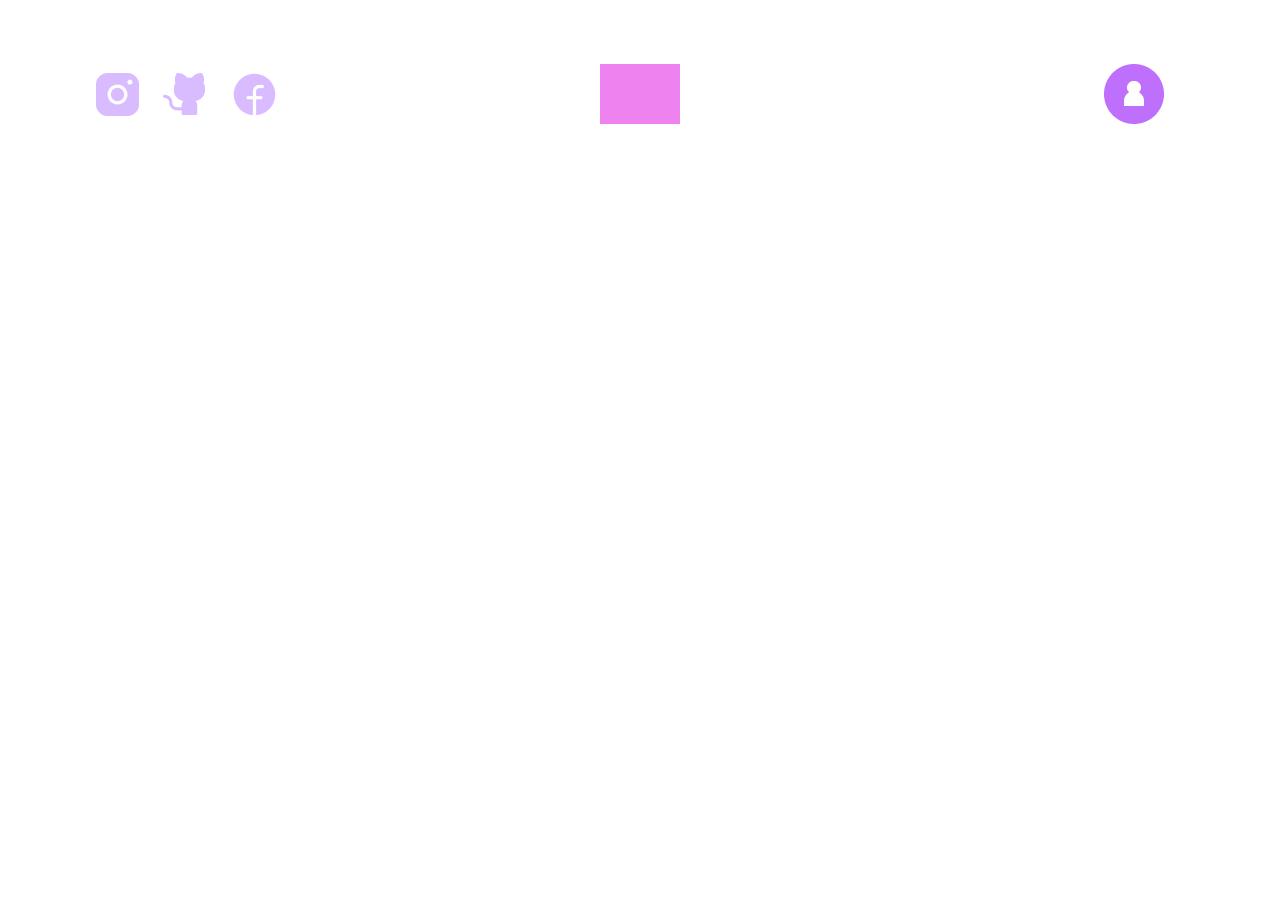
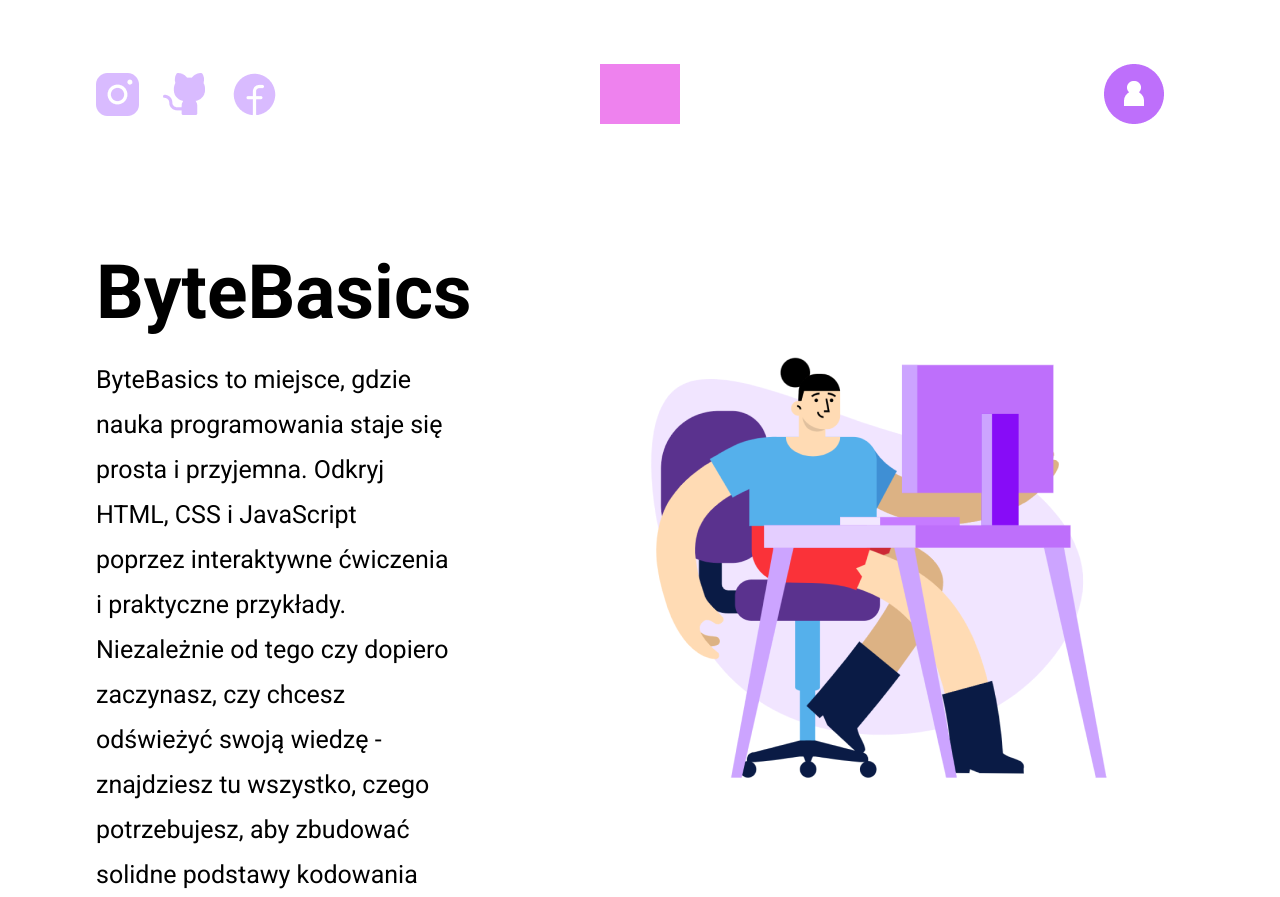
Before and after one commit to kxGeou/ByteBasics, a React (Create React App) app in the folder bytebasics/: page / in a window 1280 px wide. Before the commit the page ends 800 px from the top, so only its background shows below. Built offline with nearby package versions, Linux system fonts and the light colour scheme.

Commit message:
miniChanges

```diff
--- a/bytebasics/public/index.html
+++ b/bytebasics/public/index.html
@@ -25,6 +25,10 @@
       Learn how to configure a non-root public URL by running `npm run build`.
     -->
     <title>ByteBasics - Krok po kroku w Świat Programowania Webowego</title>
+
+    <link rel="preconnect" href="https://fonts.googleapis.com">
+    <link rel="preconnect" href="https://fonts.gstatic.com" crossorigin>
+    <link href="https://fonts.googleapis.com/css2?family=Roboto:ital,wght@0,100;0,300;0,400;0,500;0,700;0,900;1,100;1,300;1,400;1,500;1,700;1,900&display=swap" rel="stylesheet">
   </head>
   <body>
     <noscript>You need to enable JavaScript to run this app.</noscript>
--- a/bytebasics/src/App.js
+++ b/bytebasics/src/App.js
@@ -1,23 +1,11 @@
 import './style/mainPage.scss';
-import InstagramLogo from './resources/Icons/instagramVector.jpg';
-import GitHubIcon from './resources/Icons/gitVector.jpg';
-import FacebookIcon from './resources/Icons/facebookVector.jpg';
-import UserIcon from './resources/Icons/userIcon.png';
+import Header from './components/header';
+import HeroSection from './components/heroSection';
 function App() {
   return (
     <div className="MainPage">
-        <header>
-            <div className="iconsBox">
-              <img src={InstagramLogo} alt="instagram logo"></img>
-              <img src={GitHubIcon} alt="github logo"></img>
-              <img src={FacebookIcon} alt="facebook logo"></img>
-            </div>
-            <div className="companyLogo"></div>
-            <div className="userIcon">
-              <img src={UserIcon} alt="user icon"></img>
-            </div>
-        </header>
-
+       <Header></Header>
+       <HeroSection></HeroSection>
     </div>
   );
 }
--- /dev/null
+++ b/bytebasics/src/components/header.js
@@ -0,0 +1,25 @@
+import '../style/mainPage.scss';
+import InstagramLogo from '../resources/Icons/instagramVector.jpg';
+import GitHubIcon from '../resources/Icons/gitVector.jpg';
+import FacebookIcon from '../resources/Icons/facebookVector.jpg';
+import UserIcon from '../resources/Icons/userIcon.png';
+function Header() {
+  return (
+    <div className="MainPage">
+        <header>
+            <div className="iconsBox">
+              <img src={InstagramLogo} alt="instagram logo"></img>
+              <img src={GitHubIcon} alt="github logo"></img>
+              <img src={FacebookIcon} alt="facebook logo"></img>
+            </div>
+            <div className="companyLogo"></div>
+            <div className="userIcon">
+              <img src={UserIcon} alt="user icon"></img>
+            </div>
+        </header>
+
+    </div>
+  );
+}
+
+export default Header;
--- /dev/null
+++ b/bytebasics/src/components/heroSection.js
@@ -0,0 +1,16 @@
+import '../style/mainPage.scss'
+import data from '../data.json';
+import HeroHuman from '../resources/Humans/human.png'
+function HeroSection() {
+    return(
+        <div className="heroSection">
+            <div className="heroText">
+                <h1>{data.companyName}</h1>
+                <p>{data.HeroDescription}</p>
+            </div>
+            <img src={HeroHuman} alt="Human on the chair programming"></img>
+        </div>
+    );
+};
+
+export default HeroSection;
--- /dev/null
+++ b/bytebasics/src/data.json
@@ -0,0 +1,4 @@
+{
+    "companyName": "ByteBasics",
+    "HeroDescription": "ByteBasics to miejsce, gdzie nauka programowania staje się prosta i przyjemna. Odkryj HTML, CSS i JavaScript poprzez interaktywne ćwiczenia i praktyczne przykłady. Niezależnie od tego czy dopiero zaczynasz, czy chcesz odświeżyć swoją wiedzę - znajdziesz tu wszystko, czego potrzebujesz, aby zbudować solidne podstawy kodowania"
+}
--- a/bytebasics/src/style/mainPage.scss
+++ b/bytebasics/src/style/mainPage.scss
@@ -10,6 +10,7 @@ $jsColor: #E9D555;
 @tailwind utilities;
 
 body {
+  font-family: "Roboto", sans-serif;
   padding: 4rem 6rem 0rem 6rem;
   background-color: white;
 }
@@ -18,6 +19,7 @@ header {
   display: flex;
   align-items: center;
   justify-content: space-between;
+  margin-bottom: 7rem;
   .iconsBox {
     display: flex;
     align-items: center;
@@ -33,3 +35,29 @@ header {
     background-color: violet;
   }
 }
+
+.heroSection {
+  display: flex;
+  justify-content: center;
+  align-items: center;
+  h1 {
+    font-size: 4.688rem;
+    font-weight: bold;
+    margin-bottom: 0.5rem;
+  }
+  p{
+    font-size: 1.563rem;
+    line-height:  2.813rem;
+    letter-spacing: 3%;
+    width: 75%;
+  }
+}
+
+
+
+@media (min-width: 1440px) {
+  body {
+    background-color: gainsboro;
+    padding: 6rem 20rem 0rem 20rem;
+  }
+}
```
